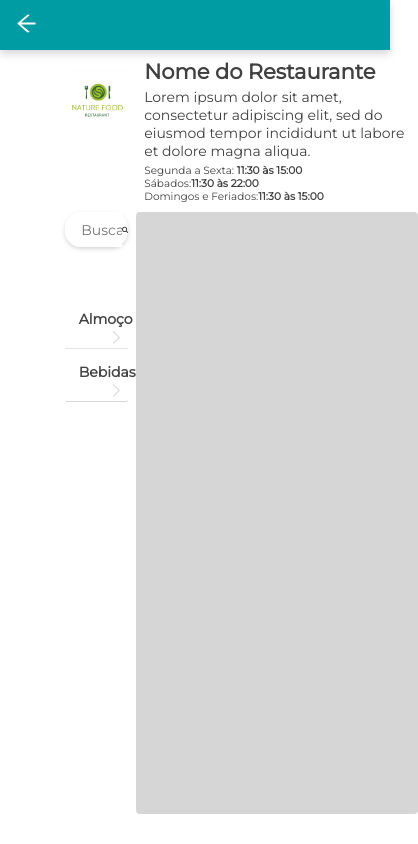
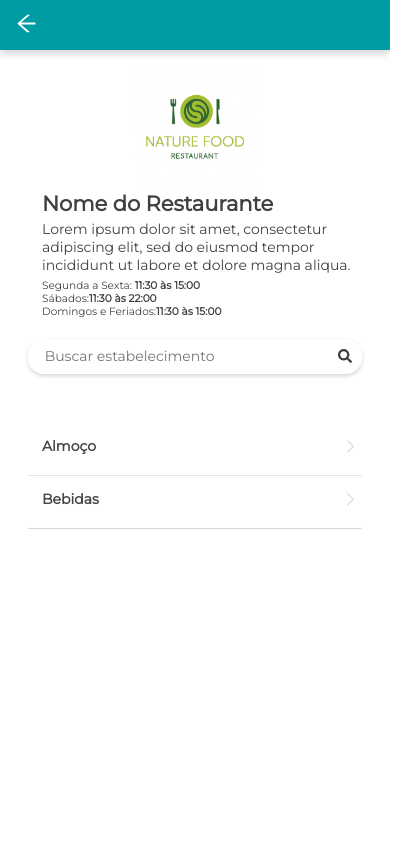
Before and after one commit to ojhones/lista-rango, a Next.js app: page /Menu/restaurante in a window 390 px wide. Shown: the whole page, 418 px wide, since content can reach past the window. Built offline with nearby package versions, Linux system fonts and the light colour scheme.

Commit message:
:art: (finished all responsive structure) necessary change index page

```diff
--- a/src/components/AccordionProducts/styles.ts
+++ b/src/components/AccordionProducts/styles.ts
@@ -20,6 +20,10 @@ export const Container = styled.div`
     border: none;
     border-radius: 2px;
     border-bottom: 1px solid ${colors.gray300};
+
+    @media (max-width: 767px) {
+      width: 100%;
+    }
   }
 
   .accordion__item {
--- a/src/components/EstablishmentCard/index.tsx
+++ b/src/components/EstablishmentCard/index.tsx
@@ -9,8 +9,8 @@ interface EstablishmentCardProps {
   slug: String;
   isOpen: boolean;
   establishmentName?: string;
-  establishmentImage?: string;
   establishmentAddress?: string;
+  establishmentImage?: string | any;
 }
 
 export function EstablishmentCard({
@@ -24,7 +24,7 @@ export function EstablishmentCard({
     <Link href={`/Menu/${slug}`} passHref>
       <S.Container>
         <S.ContentLeft>
-          {establishmentImage || <Image src={natureImg} alt="Image default" />}
+          <Image src={establishmentImage || natureImg} alt="Image default" />
         </S.ContentLeft>
 
         <S.ContentRight>
--- a/src/components/EstablishmentCard/styles.ts
+++ b/src/components/EstablishmentCard/styles.ts
@@ -11,7 +11,7 @@ export const Container = styled.a`
 
   width: 100%;
   height: 6.25rem;
-  max-width: 22.9375;
+  max-width: 22.9375rem;
   border-radius: 4px;
   box-shadow: 0px 2px 4px ${colors.gray300};
 
@@ -74,11 +74,6 @@ export const IndicatorOpen = styled.span<IndicatorProps>`
   background: ${colors.purple800};
   opacity: ${({ isOpen }) => (isOpen ? 1 : 0.5)};
 
-  @media (max-width: 767px) {
-    top: 1.5rem;
-    right: 1rem;
-  }
-
   p {
     text-align: center;
     font-size: 0.5rem;
--- a/src/components/EstablishmentDetail/styles.ts
+++ b/src/components/EstablishmentDetail/styles.ts
@@ -5,6 +5,10 @@ import colors from '../../styles/colors';
 export const Container = styled.div`
   display: flex;
   align-items: center;
+
+  @media (max-width: 1024px) {
+    flex-direction: column;
+  }
 `;
 
 export const ContentLeft = styled.div`
@@ -16,6 +20,10 @@ export const ContentLeft = styled.div`
     height: auto;
 
     object-fit: contain;
+  }
+
+  @media (max-width: 1024px) {
+    margin-top: 1rem;
   }
 `;
 
@@ -52,4 +60,8 @@ export const ContentRight = styled.div`
     color: ${colors.black};
     font-family: 'Montserrat';
   }
+
+  @media (max-width: 1024px) {
+    margin-bottom: 1.5rem;
+  }
 `;
--- a/src/components/InputSearch/styles.ts
+++ b/src/components/InputSearch/styles.ts
@@ -12,6 +12,10 @@ export const Container = styled.div`
   display: flex;
   align-items: center;
   justify-content: center;
+
+  @media (max-width: 767px) {
+    width: 100%;
+  }
 
   input {
     width: 90%;
--- a/src/styles/pages/index.ts
+++ b/src/styles/pages/index.ts
@@ -4,6 +4,7 @@ import colors from '../colors';
 
 export const Container = styled.main`
   width: 100vw;
+  padding: 0 1rem;
   min-height: calc(100vh - 3.875rem);
 
   display: flex;
@@ -46,8 +47,8 @@ export const WrapperContent = styled.section`
     grid-template-columns: repeat(2, 1fr);
   }
 
-  @media (max-width: 760px) {
-    padding: 2.87rem 1.8125rem 0.5rem 1.8125rem;
+  @media (max-width: 767px) {
+    padding: 2.87rem 0.7125rem 0.5rem 0.7125rem;
   }
 
   @media (max-width: 549px) {
--- a/src/styles/pages/menu.ts
+++ b/src/styles/pages/menu.ts
@@ -24,6 +24,16 @@ export const Wrapper = styled.div`
     'left left left right'
     'left left left right'
     'left left left right';
+
+  @media (max-width: 767px) {
+    padding: 0 2rem;
+
+    grid-template-areas:
+      'top  top  top  top'
+      'left left left left'
+      'left left left left'
+      'left left left left';
+  }
 `;
 
 export const ContentTop = styled.div`
@@ -48,4 +58,8 @@ export const ContentRight = styled.div`
   grid-area: right;
 
   background: ${colors.gray300};
+
+  @media (max-width: 767px) {
+    display: none;
+  }
 `;
```
